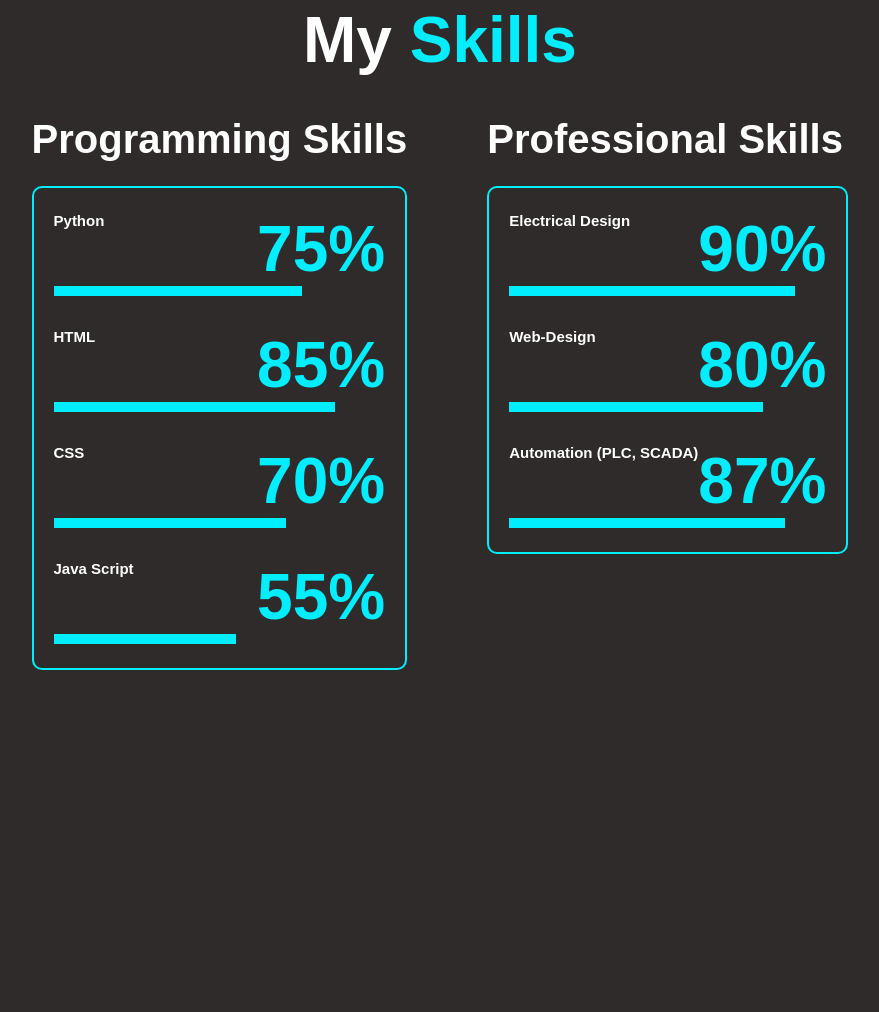
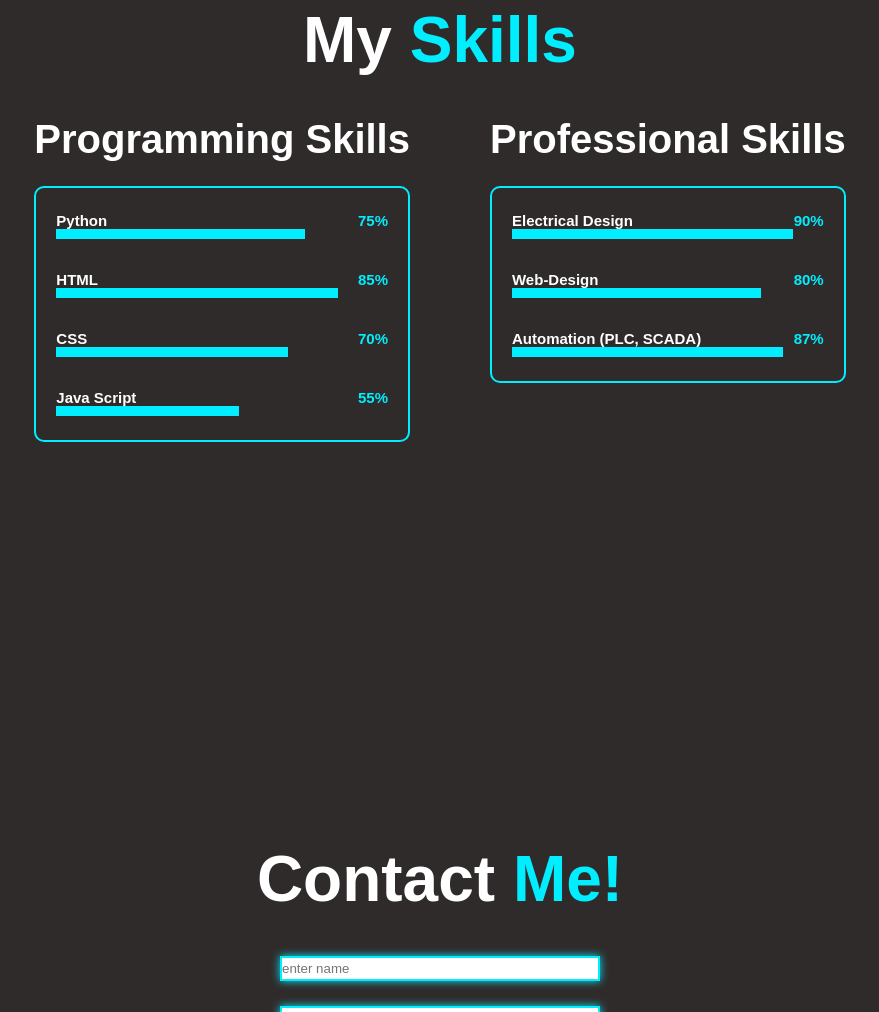
Before and after one commit to bhavaniprasad2001/web, a plain HTML site: page index.html in a window 1280 px wide. Shown: the part 1596-2608 px from the top of the page, without its empty margins (200-1079 px from the left). Drawn offline with nearby package versions, Linux system fonts and the light colour scheme.

Commit message:
Update ex.css

```diff
--- a/ex.css
+++ b/ex.css
@@ -176,8 +176,7 @@ body{
 
 .jour{
     color: #0ef;
-    font-size: 5vw;
-    text-align: justify;
+
 }
 .headp{
     font-size: 5vw;
```
